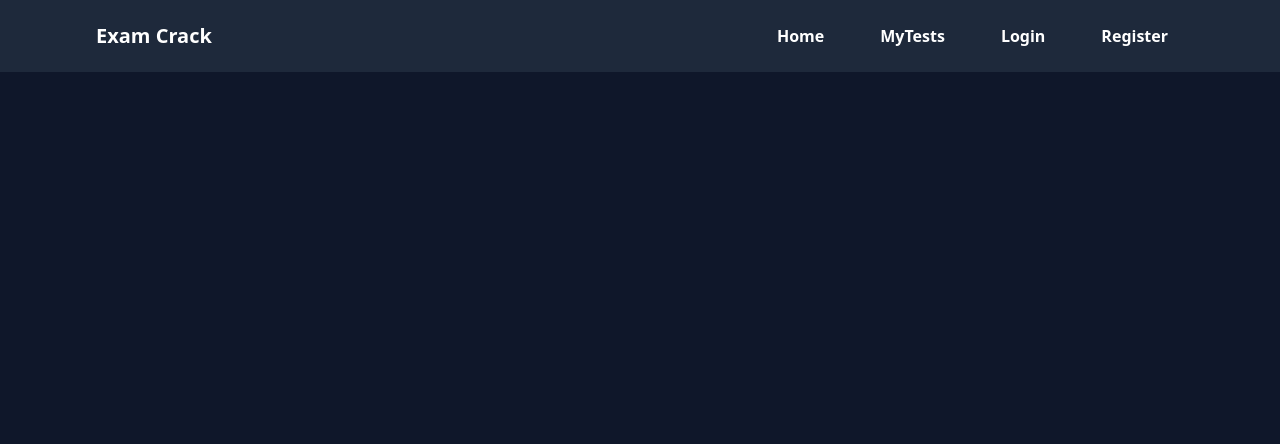
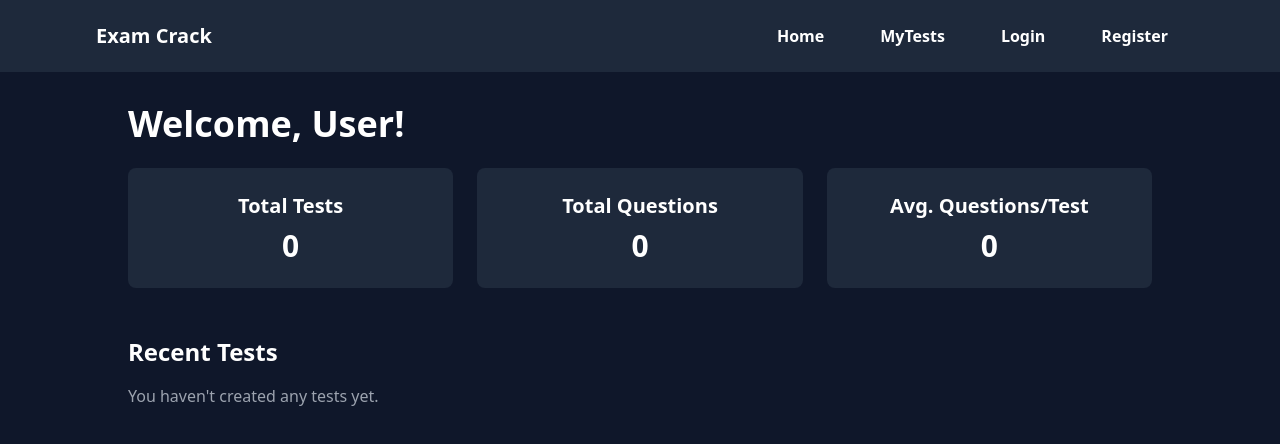
Before and after one commit to deferet/exam-crack, a React (Vite) app in the folder frontend/: page /dashboard in a window 1280 px wide. Shown: the top 444 px of the page. Built offline with nearby package versions, Linux system fonts and the light colour scheme.

Commit message:
added dashboard

```diff
--- a/frontend/src/App.jsx
+++ b/frontend/src/App.jsx
@@ -2,9 +2,10 @@ import React from "react";
 import { Route, BrowserRouter as Router, Routes } from "react-router-dom";
 import Navbar from "./components/navbar";
 import Homepage from "./pages/homepage";
-import Register from "./pages/login";
+import Register from "./pages/register";
 import MyTests from "./pages/MyTests";
-import Login from "./pages/register";
+import Login from "./pages/login";
+import Dashboard from "./pages/Dashboard";
 
 const App = () => {
     return (
@@ -13,9 +14,10 @@ const App = () => {
             <div className="bg-[#0f172a] min-h-screen text-white">
                 <Routes>
                     <Route path="/" element={<Homepage />} />
+                    <Route path="/dashboard" element={<Dashboard />} />
                     <Route path="/mytests" element={<MyTests />} />
-                    <Route path="/login" element={<Register />} />
-                    <Route path="/register" element={<Login />} />
+                    <Route path="/login" element={<Login />} />
+                    <Route path="/register" element={<Register />} />
                 </Routes>
             </div>
         </Router>
--- a/frontend/src/components/navbar.jsx
+++ b/frontend/src/components/navbar.jsx
@@ -8,15 +8,16 @@ const Navbar = () => {
 
     const handleLogout = () => {
         localStorage.removeItem("isLoggedIn");
+        localStorage.removeItem("userName");
         alert("Logged out successfully!");
-        window.location.reload(); // Refresh the page to update the navbar
+        window.location.reload();
     };
 
     const handleMyTestsClick = (e) => {
         if (!isLoggedIn) {
             e.preventDefault();
             alert("You must be logged in to access My Tests.");
-            navigate("/login"); // Redirect to login
+            navigate("/login");
         }
     };
 
@@ -47,11 +48,7 @@ const Navbar = () => {
             >
                 <Link
                     to="/"
-                    className={`${
-                        location.pathname === "/"
-                            ? "bg-[#2563eb] text-white"
-                            : "bg-transparent text-white"
-                    } px-4 py-2 rounded cursor-pointer text-base font-bold hover:underline`}
+                    className={`${location.pathname === "/" ? "bg-[#2563eb]" : ""} px-4 py-2 rounded text-white hover:underline`}
                 >
                     Home
                 </Link>
@@ -59,14 +56,19 @@ const Navbar = () => {
                 <Link
                     to="/mytests"
                     onClick={handleMyTestsClick}
-                    className={`${
-                        location.pathname === "/mytests"
-                            ? "bg-[#2563eb] text-white"
-                            : "bg-transparent text-white"
-                    } px-4 py-2 rounded cursor-pointer text-base font-bold hover:underline`}
+                    className={`${location.pathname === "/mytests" ? "bg-[#2563eb]" : ""} px-4 py-2 rounded text-white hover:underline`}
                 >
                     MyTests
                 </Link>
+
+                {isLoggedIn && (
+                    <Link
+                        to="/dashboard"
+                        className={`${location.pathname === "/dashboard" ? "bg-[#2563eb]" : ""} px-4 py-2 rounded text-white hover:underline`}
+                    >
+                        Dashboard
+                    </Link>
+                )}
 
                 {isLoggedIn ? (
                     <button
@@ -79,21 +81,13 @@ const Navbar = () => {
                     <>
                         <Link
                             to="/login"
-                            className={`${
-                                location.pathname === "/login"
-                                    ? "bg-[#2563eb] text-white"
-                                    : "bg-transparent text-white"
-                            } px-4 py-2 rounded cursor-pointer text-base font-bold hover:underline`}
+                            className={`${location.pathname === "/login" ? "bg-[#2563eb]" : ""} px-4 py-2 rounded text-white hover:underline`}
                         >
                             Login
                         </Link>
                         <Link
                             to="/register"
-                            className={`${
-                                location.pathname === "/register"
-                                    ? "bg-[#2563eb] text-white"
-                                    : "bg-transparent text-white"
-                            } px-4 py-2 rounded cursor-pointer text-base font-bold hover:underline`}
+                            className={`${location.pathname === "/register" ? "bg-[#2563eb]" : ""} px-4 py-2 rounded text-white hover:underline`}
                         >
                             Register
                         </Link>
--- /dev/null
+++ b/frontend/src/pages/Dashboard.jsx
@@ -0,0 +1,66 @@
+import React, { useEffect, useState } from "react";
+
+const Dashboard = () => {
+  const [userName, setUserName] = useState("");
+  const [tests, setTests] = useState([]);
+
+  useEffect(() => {
+    const storedName = localStorage.getItem("userName") || "User";
+    setUserName(storedName);
+
+    // Simulate fetching test data (you can replace this with real backend call)
+    const storedTests = JSON.parse(localStorage.getItem("userTests")) || [];
+    setTests(storedTests);
+  }, []);
+
+  const totalTests = tests.length;
+  const totalQuestions = tests.reduce((acc, test) => acc + test.questions.length, 0);
+  const averageQuestions = totalTests > 0 ? (totalQuestions / totalTests).toFixed(1) : 0;
+
+  return (
+    <div className="bg-[#0f172a] min-h-screen p-8 text-white">
+      <div className="max-w-5xl mx-auto">
+        <h1 className="text-4xl font-bold mb-6">Welcome, {userName}!</h1>
+
+        {/* Stats Section */}
+        <div className="grid grid-cols-1 sm:grid-cols-2 md:grid-cols-3 gap-6 mb-12">
+          <div className="bg-[#1e293b] p-6 rounded-lg text-center">
+            <h2 className="text-xl font-semibold">Total Tests</h2>
+            <p className="text-3xl mt-2 font-bold">{totalTests}</p>
+          </div>
+          <div className="bg-[#1e293b] p-6 rounded-lg text-center">
+            <h2 className="text-xl font-semibold">Total Questions</h2>
+            <p className="text-3xl mt-2 font-bold">{totalQuestions}</p>
+          </div>
+          <div className="bg-[#1e293b] p-6 rounded-lg text-center">
+            <h2 className="text-xl font-semibold">Avg. Questions/Test</h2>
+            <p className="text-3xl mt-2 font-bold">{averageQuestions}</p>
+          </div>
+        </div>
+
+        {/* Latest Tests List */}
+        <div>
+          <h2 className="text-2xl font-bold mb-4">Recent Tests</h2>
+          {tests.length === 0 ? (
+            <p className="text-gray-400">You haven't created any tests yet.</p>
+          ) : (
+            <ul className="space-y-4">
+              {tests.slice(0, 5).map((test) => (
+                <li key={test.id} className="bg-[#1e293b] p-4 rounded-lg">
+                  <div className="flex justify-between items-center">
+                    <span className="font-semibold text-lg">{test.name}</span>
+                    <span className="text-sm text-gray-400">
+                      {test.questions.length} question{test.questions.length !== 1 ? "s" : ""}
+                    </span>
+                  </div>
+                </li>
+              ))}
+            </ul>
+          )}
+        </div>
+      </div>
+    </div>
+  );
+};
+
+export default Dashboard;
```
